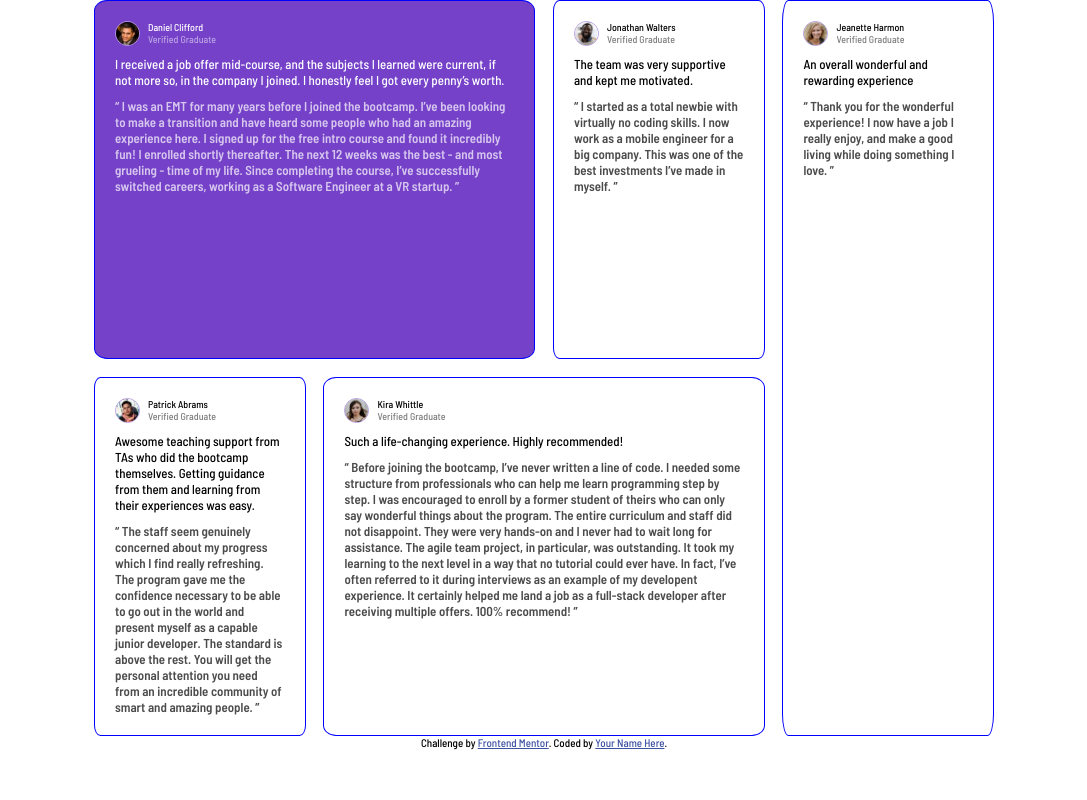
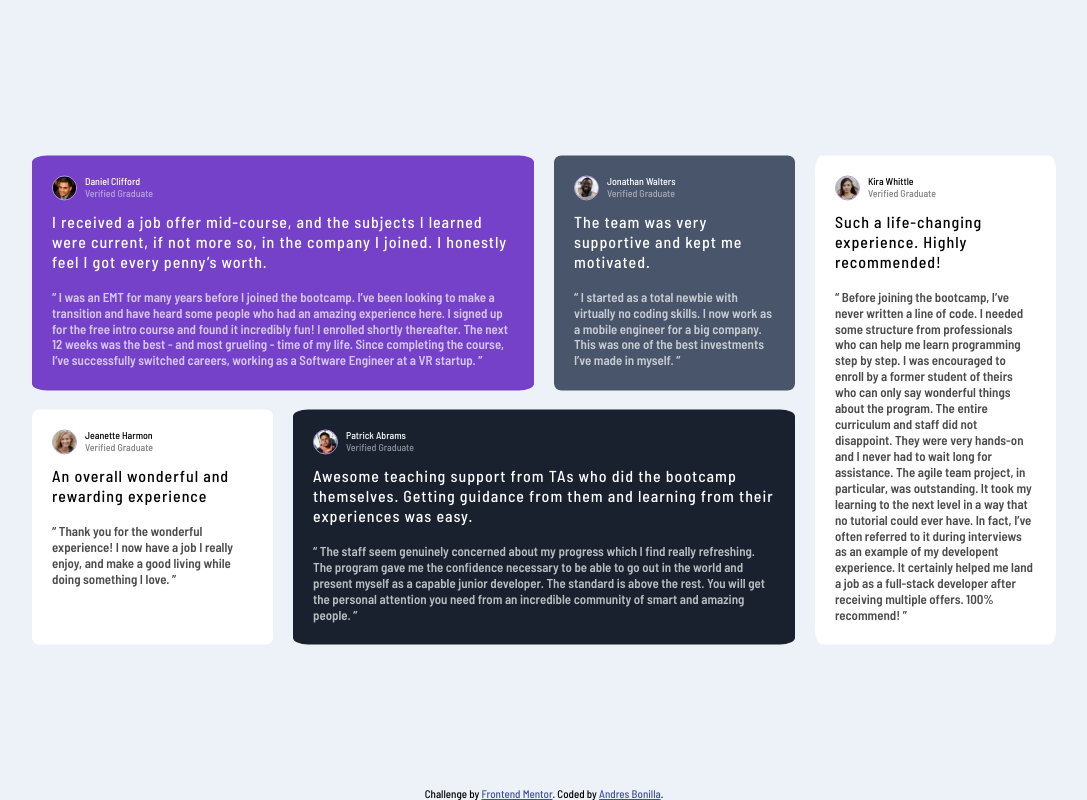
Before and after one commit to abonilla4/testimonials-grid-section-main, a plain HTML site: page index.html in a window 1280 px wide. Shown: the whole page, without its empty margins (96-1183 px from the left). Drawn offline with Linux system fonts and the light colour scheme.

Commit message:
Estilos centrando elementos

```diff
--- a/index.html
+++ b/index.html
@@ -52,37 +52,6 @@
 
     <div class="card card-3">
       <div class="card--info">
-        <img src="/images/image-jeanette.jpg" alt="Jeanette Photo">
-        <div class="card--detail">
-          <p>Jeanette Harmon</p>
-          <p>Verified Graduate</p>
-        </div>
-      </div>
-      <p class="card-parag1">An overall wonderful and rewarding experience</p>
-
-      <p class="card-parag2">“ Thank you for the wonderful experience! I now have a job I really enjoy, and make a good living
-        while doing something I love. ”</p>
-    </div>
-
-    <div class="card card-4">
-      <div class="card--info">
-        <img src="/images/image-patrick.jpg" alt="Patrick Photo">
-        <div class="card--detail">
-          <p>Patrick Abrams</p>
-          <p>Verified Graduate</p>
-        </div>
-      </div>
-      <p class="card-parag1">Awesome teaching support from TAs who did the bootcamp themselves. Getting guidance from them and
-        learning from their experiences was easy.</p>
-
-      <p class="card-parag2">“ The staff seem genuinely concerned about my progress which I find really refreshing. The program
-        gave me the confidence necessary to be able to go out in the world and present myself as a capable
-        junior developer. The standard is above the rest. You will get the personal attention you need from
-        an incredible community of smart and amazing people. ”</p>
-    </div>
-
-    <div class="card card-5">
-      <div class="card--info">
         <img src="/images/image-kira.jpg" alt="Patrick Photo">
         <div class="card--detail">
           <p>Kira Whittle</p>
@@ -100,11 +69,42 @@
         experience. It certainly helped me land a job as a full-stack developer after receiving multiple offers.
         100% recommend! ”</p>
     </div>
+
+    <div class="card card-4">
+      <div class="card--info">
+        <img src="/images/image-jeanette.jpg" alt="Jeanette Photo">
+        <div class="card--detail">
+          <p>Jeanette Harmon</p>
+          <p>Verified Graduate</p>
+        </div>
+      </div>
+      <p class="card-parag1">An overall wonderful and rewarding experience</p>
+
+      <p class="card-parag2">“ Thank you for the wonderful experience! I now have a job I really enjoy, and make a good living
+        while doing something I love. ”</p>
+    </div>
+
+    <div class="card card-5">
+      <div class="card--info">
+        <img src="/images/image-patrick.jpg" alt="Patrick Photo">
+        <div class="card--detail">
+          <p>Patrick Abrams</p>
+          <p>Verified Graduate</p>
+        </div>
+      </div>
+      <p class="card-parag1">Awesome teaching support from TAs who did the bootcamp themselves. Getting guidance from them and
+        learning from their experiences was easy.</p>
+
+      <p class="card-parag2">“ The staff seem genuinely concerned about my progress which I find really refreshing. The program
+        gave me the confidence necessary to be able to go out in the world and present myself as a capable
+        junior developer. The standard is above the rest. You will get the personal attention you need from
+        an incredible community of smart and amazing people. ”</p>
+    </div>
   </section>
 
   <div class="attribution">
     Challenge by <a href="https://www.frontendmentor.io?ref=challenge" target="_blank">Frontend Mentor</a>.
-    Coded by <a href="#">Your Name Here</a>.
+    Coded by <a href="#">Andres Bonilla</a>.
   </div>
 </body>
 </html>
--- a/styles.css
+++ b/styles.css
@@ -11,19 +11,34 @@ html {font-size: 62.2%;}
 
 /* =============================================================== */
 /* CODIGO PARA BORRAR */
-.card {
-  border: 1px solid blue;
+
+/* =============================================================== */
+body {
+  background-color: #edf2f8;
 }
-/* =============================================================== */
 
 .cards--container {
+  position: absolute;
+  top: 50%;
+  left: 50%;
+  margin-right: -50%;
+  transform: translate(-50%, -50%);
+
   display: grid;
   grid-template-columns: repeat(4, 1fr);
   grid-template-rows: repeat(2, 1fr);
-  gap: 1.8rem;
+  gap: 2rem;
   width: 100%;
-  max-width: 900px;
+  max-width: 1024px;
   margin: 0 auto;
+}
+
+.attribution {
+  position: absolute;
+  bottom: 0;
+  left: 50%;
+  margin-right: -50%;
+  transform: translate(-50%, 0);
 }
 
 .card-1 {
@@ -36,22 +51,27 @@ html {font-size: 62.2%;}
 .card-2 {
   grid-column: 3 / 4;
   grid-row: 1 /2;
-
+  background-color: hsl(217, 19%, 35%);
+  color: #fff;
 }
 
 .card-3 {
   grid-column: 4 / 5;
   grid-row: 1 / 3;
+  background-color: #fff;
 }
 
 .card-4 {
   grid-column: 1 / 2;
   grid-row: 2 / 3;
+  background-color: #fff;
 }
 
 .card-5 {
   grid-column: 2 / 4;
   grid-row: 2 / 3;
+  background-color: hsl(219, 29%, 14%);
+  color: #fff;
 }
 
 .card {
@@ -77,15 +97,20 @@ html {font-size: 62.2%;}
 }
 
 .card-parag1, .card-parag2 {
-  font-size: 1.3rem;
-  margin-top: 10px;
+  margin-top: 12px;
 }
 
 .card-parag1 {
+  font-size: 1.6rem;
   font-weight: 400;
+  line-height: 2rem;
+  letter-spacing: 0.1rem;
+  margin-bottom: 18px;
 }
 
 .card-parag2 {
+  font-size: 1.3rem;
   font-weight: 600;
+  line-height: 1.6rem;
   opacity: 70%;
 }
```
